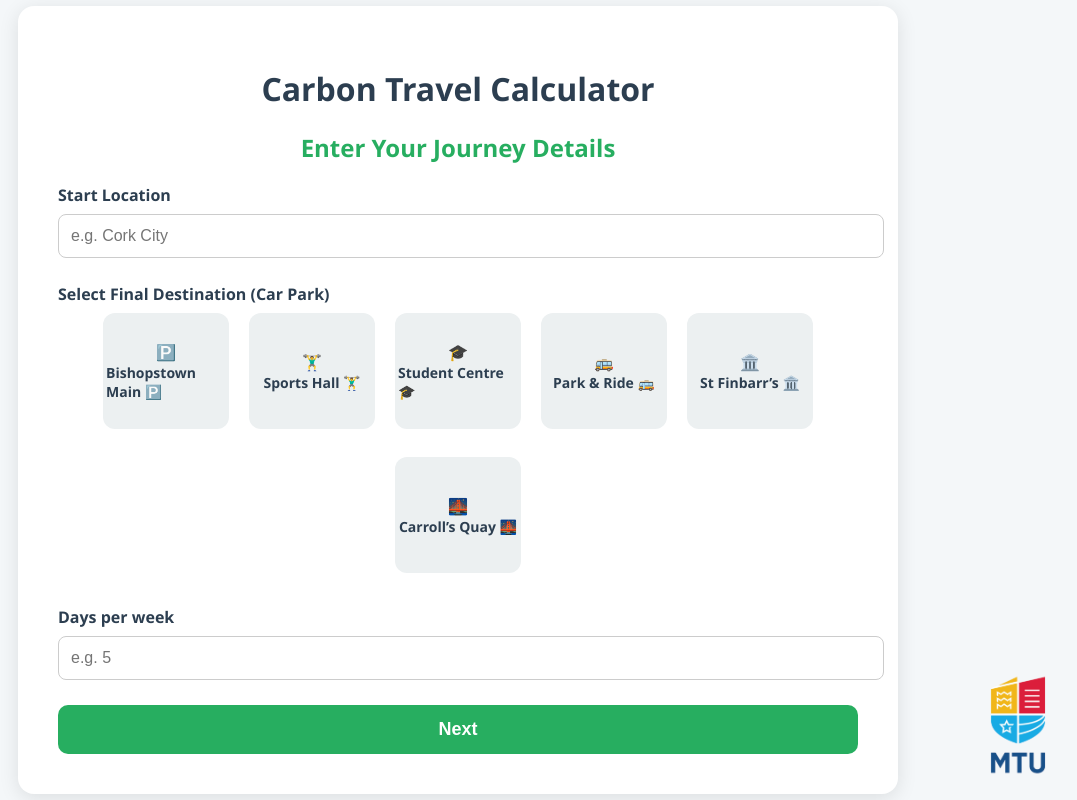
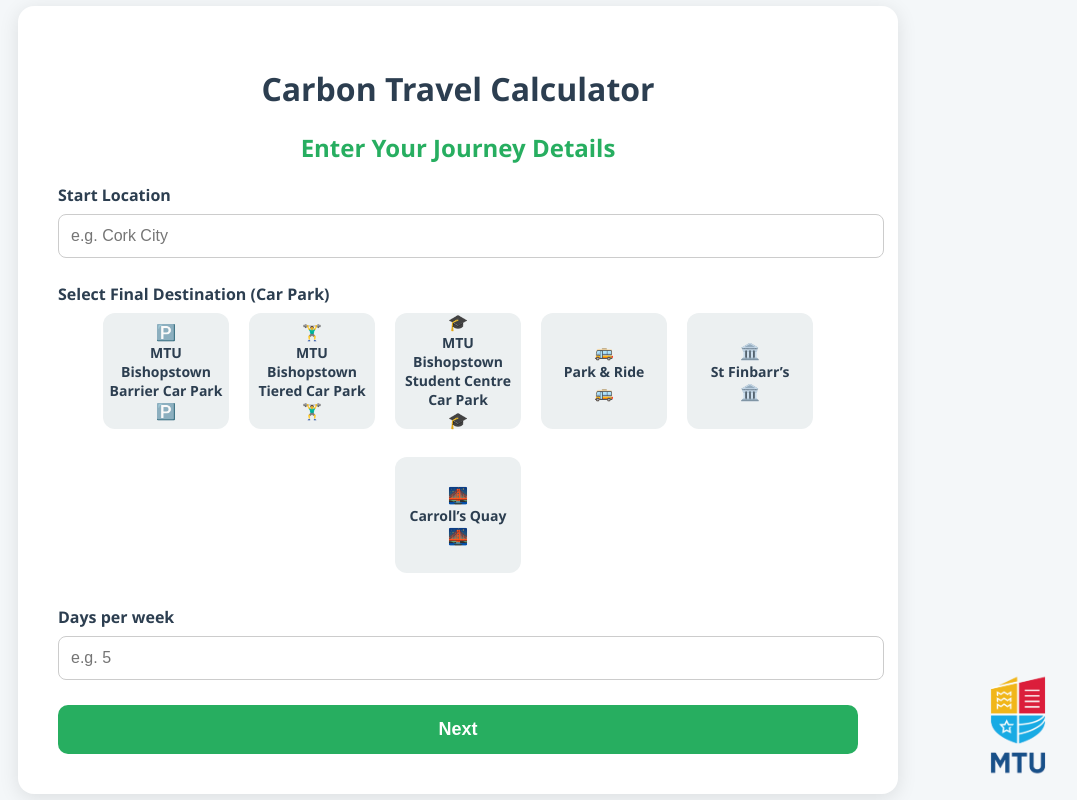
Before and after one commit to EimearCrowley/Carbon-Footprint-Webapp-for-MTU, a Django app: page /route/ in a window 1280 px wide. Shown: the whole page, without its empty margins (182-1259 px from the left). Run offline with Django 5.2, Linux system fonts and the light colour scheme.

Commit message:
Formatting, Google Maps destination updates, and 'admin' error fixing

```diff
--- a/carbon_footprint_app/carbon_app/forms.py
+++ b/carbon_footprint_app/carbon_app/forms.py
@@ -80,12 +80,12 @@
     )
 
     CAR_PARK_CHOICES = [
-        ("bishopstown", "Bishopstown Main 🅿️"),
-        ("sports_hall", "Sports Hall 🏋️‍♂️"),
-        ("student_centre", "Student Centre 🎓"),
-        ("park_ride", "Park & Ride 🚌"),
-        ("st_finbarrs", "St Finbarr’s 🏛️"),
-        ("carrolls_quay", "Carroll’s Quay 🌉"),
+        ("bishopstown", "MTU Bishopstown Barrier Car Park"), # 🅿️
+        ("sports_hall", "MTU Bishopstown Tiered Car Park"), #🏋️‍♂️
+        ("student_centre", "MTU Bishopstown Student Centre Car Park"), #🎓
+        ("park_ride", "Park & Ride"), #🚌
+        ("st_finbarrs", "St Finbarr’s"), # 🏛️️
+        ("carrolls_quay", "Carroll’s Quay"), #🌉
     ]
 
     destination = forms.ChoiceField(
--- a/carbon_footprint_app/carbon_app/google_maps.py
+++ b/carbon_footprint_app/carbon_app/google_maps.py
@@ -2,15 +2,24 @@
 from django.conf import settings
 
 DESTINATIONS = {
-    "bishopstown": "MTU Cork Bishopstown Campus",
-    "sports_hall": "MTU Cork Sports Hall",
-    "student_centre": "MTU Cork Student Centre",
-    "park_ride": "MTU Cork Park and Ride",
-    "st_finbarrs": "St Fin Barre's Cathedral Cork",
-    "carrolls_quay": "Carroll's Quay Cork"
+    "bishopstown": "MTU Bishopstown Campus, Bishopstown, Cork, Ireland",
+    "sports_hall": "MTU Sports Hall, Bishopstown, Cork, Ireland",
+    "student_centre": "MTU Student Centre, Bishopstown, Cork, Ireland",
+    "park_ride": "MTU Park and Ride, Bishopstown, Cork, Ireland",
+    "st_finbarrs": "St Fin Barre's Cathedral, Cork, Ireland",
+    "carrolls_quay": "Carroll's Quay Car Park, Cork, Ireland"
 }
 
-def get_distance_km(origin, destination):
+mode_map = {
+    "car": "driving",
+    "bus": "transit",
+    "train": "transit",
+    "bike": "bicycling",
+    "walk": "walking",
+    "scooter": "driving"
+}
+
+def get_distance_km(origin, destination, mode="driving"):
 
     api_key = settings.GOOGLE_MAPS_API_KEY
 
--- a/carbon_footprint_app/carbon_app/templates/dashboard.html
+++ b/carbon_footprint_app/carbon_app/templates/dashboard.html
@@ -74,7 +74,7 @@
 
 <h1>Hello {{ user.username }} 👋</h1>
 
-<p>Welcome to Your Carbon Dashboard!</p>
+<p>Welcome to your Carbon Dashboard!</p>
 
 <a href="/" class="btn">Start New Calculation</a>
 
--- a/carbon_footprint_app/carbon_app/templates/results.html
+++ b/carbon_footprint_app/carbon_app/templates/results.html
@@ -141,7 +141,11 @@
 
 <p>
 <strong>Transport mode:</strong>
+{% if mode == "scooter" %}
+E‑Scooter/Bike
+{% else %}
 {{ mode|title }}
+{% endif %}
 </p>
 
 {% if mode == "car" %}
--- a/carbon_footprint_app/carbon_app/templates/route_days.html
+++ b/carbon_footprint_app/carbon_app/templates/route_days.html
@@ -72,6 +72,7 @@
   justify-content:center;
   cursor:pointer;
   border:3px solid transparent;
+  text-align: center;
 }
 
 .mode-option.selected{
@@ -115,6 +116,7 @@
   width:120px;
   opacity:0.9;
 }
+
 </style>
 </head>
 
@@ -158,7 +160,6 @@
 <input type="radio" name="destination" value="{{value}}" style="display:none;">
 
 <div class="icon">
-
 {% if value == 'bishopstown' %}🅿️
 {% elif value == 'sports_hall' %}🏋️‍♂️
 {% elif value == 'student_centre' %}🎓
@@ -166,10 +167,19 @@
 {% elif value == 'st_finbarrs' %}🏛️
 {% elif value == 'carrolls_quay' %}🌉
 {% endif %}
-
 </div>
 
 <span>{{label}}</span>
+
+<div class="icon">
+{% if value == 'bishopstown' %}🅿️
+{% elif value == 'sports_hall' %}🏋️‍♂️
+{% elif value == 'student_centre' %}🎓
+{% elif value == 'park_ride' %}🚌
+{% elif value == 'st_finbarrs' %}🏛️
+{% elif value == 'carrolls_quay' %}🌉
+{% endif %}
+</div>
 
 </label>
 
--- a/carbon_footprint_app/carbon_app/templates/summary.html
+++ b/carbon_footprint_app/carbon_app/templates/summary.html
@@ -119,7 +119,12 @@
 
 <div class="summary-item">
 <h3>Transport Mode</h3>
+{% if mode_1 == "scooter" %}
+<p>E‑Scooter/Bike</p>
+{% else %}
 <p>{{ mode_1|title }}</p>
+{% endif %}
+
 </div>
 
 {% if mode_2 %}
--- a/carbon_footprint_app/carbon_app/urls.py
+++ b/carbon_footprint_app/carbon_app/urls.py
@@ -4,10 +4,9 @@
 
 
 urlpatterns = [
-    path('admin/', admin.site.urls),
 
     # login/logout urls
-    path('accounts/', include('django.contrib.auth.urls')),
+    #path('accounts/', include('django.contrib.auth.urls')),
     path('', views.mode_selection_view, name='home'),
     path('previous-results/', views.previous_results, name='previous_results'),
     path('delete-result/<int:result_id>/', views.delete_result, name='delete_result'),
--- a/carbon_footprint_app/carbon_app/views.py
+++ b/carbon_footprint_app/carbon_app/views.py
@@ -8,12 +8,12 @@
 import re
 
 CAR_PARK_NAMES = {
-    "bishopstown": "MTU Bishopstown Main Car Park",
-    "sports_hall": "MTU Sports Hall Car Park",
-    "student_centre": "MTU Student Centre Car Park",
+    "bishopstown": "MTU Bishopstown Barrier Car Park",
+    "sports_hall": "MTU Bishopstown Tiered Car Park",
+    "student_centre": "MTU Bishopstown Student Centre Car Park",
     "park_ride": "MTU Park & Ride",
     "st_finbarrs": "St Finbarr's Car Park",
-    "carrolls_quay": "Carroll's Quay Park & Ride"
+    "carrolls_quay": "Carroll's Quay Car Park"
 }
 
 # -----------------------------
@@ -153,7 +153,7 @@
     destination = request.session.get('destination')
     days = int(request.session.get('days', 0))
 
-    distance_km = get_distance_km(origin, destination)
+    distance_km = get_distance_km(origin, destination,mode)
 
     # ADD BUS DISTANCE IF PARK & RIDE
     if destination == "park_ride":
@@ -210,7 +210,7 @@
                 factor = emission_factors["car_electric"][engine_option]
 
         else:
-            factor = emission_factors.get(mode, 0.05)
+            factor = emission_factors.get(mode, 0.05)   # default value of 0.05 for unknown modes
 
         total_emissions = distance_km * 2 * days * factor
         weekly_emissions = round(total_emissions / passengers, 2)
@@ -298,16 +298,7 @@
 
     destination = request.session.get("destination")
 
-    destination_names = {
-    "bishopstown": "MTU Bishopstown Main Car Park",
-    "sports_hall": "MTU Sports Hall Car Park",
-    "student_centre": "MTU Student Centre Car Park",
-    "park_ride": "MTU Park & Ride",
-    "st_finbarrs": "St Finbarr's Car Park",
-    "carrolls_quay": "Carroll's Quay Park & Ride"
-    }
-
-    destination_display = destination_names.get(destination, destination)
+    destination_display = CAR_PARK_NAMES.get(destination, destination)
 
     context = {
 
```
Also changed, not shown: carbon_footprint_app/carbon_app/static/carbon_app/images/Tiered_CarPark.png (renamed from carbon_footprint_app/carbon_app/static/carbon_app/images/Tired_CarPark.png), carbon_footprint_app/db.sqlite3.
